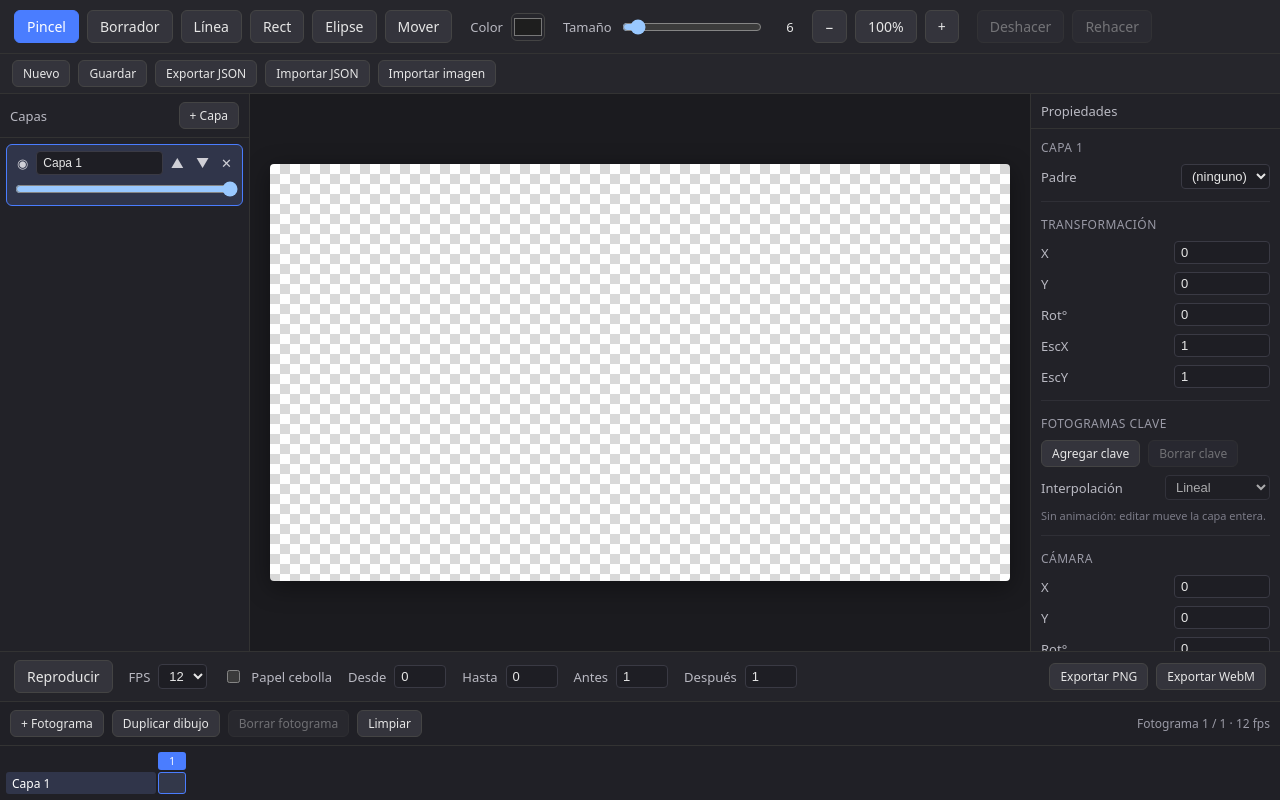
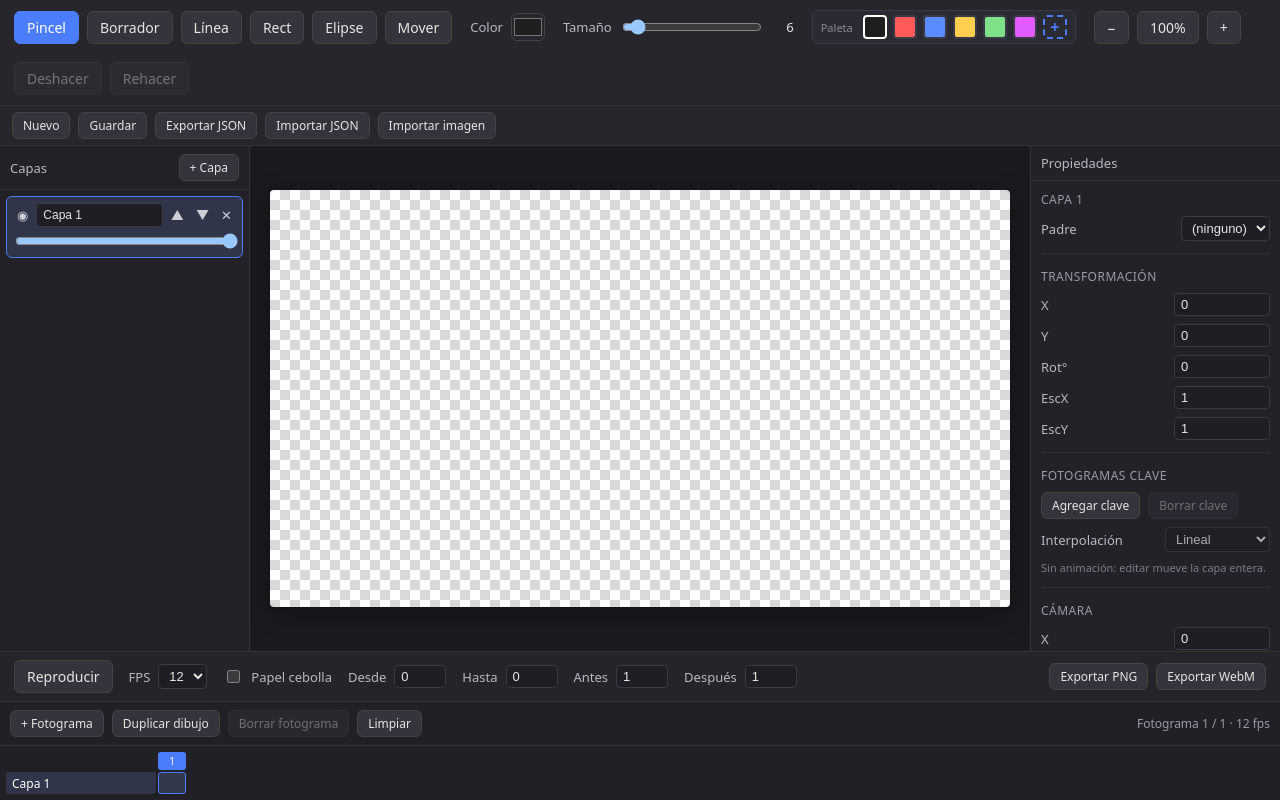
Before and after one commit to horaciolidity/animedit, a React (Vite) app: page / in a window 1280 px wide. Built offline with nearby package versions, Linux system fonts and the light colour scheme.

Commit message:
Fase 11: paleta de colores del proyecto con swatches y selección

```diff
--- a/src/App.tsx
+++ b/src/App.tsx
@@ -129,7 +129,7 @@ export function App() {
 
   return (
     <div className="app">
-      <Toolbar onUndo={undo} onRedo={redo} canUndo={canUndo} canRedo={canRedo} />
+      <Toolbar engine={engine} onUndo={undo} onRedo={redo} canUndo={canUndo} canRedo={canRedo} />
       <ProjectBar engine={engine} />
       <div className="main">
         <LayerPanel engine={engine} />
--- a/src/components/Toolbar.tsx
+++ b/src/components/Toolbar.tsx
@@ -1,8 +1,11 @@
 import { useToolStore } from '../state/toolStore';
 import { useUiStore } from '../state/uiStore';
+import { useProject } from '../hooks/useProject';
+import type { EditorEngine } from '../core/editor';
 import type { EditorTool } from '../model/types';
 
 interface ToolbarProps {
+  engine: EditorEngine;
   onUndo: () => void;
   onRedo: () => void;
   canUndo: boolean;
@@ -20,7 +23,9 @@ const TOOLS: { kind: EditorTool; label: string; hint: string }[] = [
 
 const SHAPE_TOOLS: EditorTool[] = ['brush', 'eraser', 'line', 'rect', 'ellipse'];
 
-export function Toolbar({ onUndo, onRedo, canUndo, canRedo }: ToolbarProps) {
+const PALETTE_DEFAULT = ['#1e1e1e', '#ff5b5b', '#5b8cff', '#ffcf4d', '#7fe08a', '#e25bff'];
+
+export function Toolbar({ engine, onUndo, onRedo, canUndo, canRedo }: ToolbarProps) {
   const tool = useToolStore((s) => s.tool);
   const color = useToolStore((s) => s.color);
   const size = useToolStore((s) => s.size);
@@ -30,6 +35,9 @@ export function Toolbar({ onUndo, onRedo, canUndo, canRedo }: ToolbarProps) {
   const zoom = useUiStore((s) => s.zoom);
   const resetView = useUiStore((s) => s.resetView);
   const zoomAt = useUiStore((s) => s.zoomAt);
+
+  const project = useProject(engine);
+  const palette = project.palette ?? PALETTE_DEFAULT;
 
   const showStyling = SHAPE_TOOLS.includes(tool);
 
@@ -70,6 +78,30 @@ export function Toolbar({ onUndo, onRedo, canUndo, canRedo }: ToolbarProps) {
               <span className="size-value">{size}</span>
             </label>
           </div>
+
+          <div className="group palette-group">
+            <span className="palette-label">Paleta</span>
+            {palette.map((c, i) => (
+              <button
+                key={i}
+                className={`palette-swatch ${color === c ? 'active' : ''}`}
+                style={{ backgroundColor: c }}
+                onClick={() => setColor(c)}
+                onMouseDown={(e) => e.preventDefault()}
+                title={c}
+              />
+            ))}
+            <button
+              className="palette-swatch palette-add"
+              onClick={() => {
+                setColor(color);
+                void engine.addPaletteColor(color);
+              }}
+              title="Agregar color a la paleta"
+            >
+              +
+            </button>
+          </div>
         </>
       ) : null}
 
--- a/src/core/editor.ts
+++ b/src/core/editor.ts
@@ -120,6 +120,14 @@ export class EditorEngine {
     this.commit('camera-easing', project.setCameraKeyframeEasing(this.state, frame, easing));
   }
 
+  addPaletteColor(color: string): void {
+    this.commit('palette-add', project.addPaletteColor(this.state, color));
+  }
+
+  removePaletteColor(index: number): void {
+    this.commit('palette-remove', project.removePaletteColor(this.state, index));
+  }
+
   setTransformValue(layerId: string, frame: number, transform: Transform): void {
     this.commit('transform', project.setTransformAtFrame(this.state, layerId, frame, transform));
   }
--- a/src/core/persistence.ts
+++ b/src/core/persistence.ts
@@ -149,6 +149,9 @@ export function normalizeProject(raw: unknown): Project | null {
     height: Math.max(1, Math.floor(num(record.height, fallback.height))),
     fps: Math.min(60, Math.max(1, Math.floor(num(record.fps, fallback.fps)))),
     camera: normalizeCamera(record.camera),
+    palette: Array.isArray(record.palette)
+      ? (record.palette as unknown[]).filter((c): c is string => typeof c === 'string')
+      : fallback.palette,
     layers: layers.length > 0 ? layers : fallback.layers,
   };
 }
--- a/src/core/project.ts
+++ b/src/core/project.ts
@@ -44,6 +44,7 @@ export function createProject(width = 1280, height = 720, fps = 12): Project {
     height,
     fps,
     camera: { transform: { ...IDENTITY }, keyframes: [] },
+    palette: ['#1e1e1e', '#ff5b5b', '#5b8cff', '#ffcf4d', '#7fe08a', '#e25bff'],
     layers: [createLayer('Capa 1', 1)],
   };
 }
@@ -291,6 +292,18 @@ export function setCameraKeyframeEasing(project: Project, frame: number, easing:
   };
 }
 
+export function addPaletteColor(project: Project, color: string): Project {
+  if (project.palette.includes(color)) return project;
+  return { ...project, palette: [...project.palette, color] };
+}
+
+export function removePaletteColor(project: Project, index: number): Project {
+  return {
+    ...project,
+    palette: project.palette.filter((_, i) => i !== index),
+  };
+}
+
 export function appendFrame(project: Project): Project {
   return {
     ...project,
--- a/src/index.css
+++ b/src/index.css
@@ -448,3 +448,61 @@ button {
   font-size: 12px;
   padding: 4px 10px;
 }
+
+.palette-group {
+  display: flex;
+  align-items: center;
+  gap: 6px;
+  padding: 4px 8px;
+  background: #2a2a32;
+  border-radius: 6px;
+  border: 1px solid #3a3a46;
+}
+
+.palette-label {
+  font-size: 11px;
+  color: #8a8a96;
+  margin-right: 4px;
+}
+
+.palette-swatch {
+  width: 24px;
+  height: 24px;
+  border: 2px solid #3a3a46;
+  border-radius: 4px;
+  cursor: pointer;
+  padding: 0;
+  display: flex;
+  align-items: center;
+  justify-content: center;
+}
+
+.palette-swatch.active {
+  border-color: #fff;
+  box-shadow: 0 0 0 2px #2a2a32;
+}
+
+.palette-swatch:hover:not(.active) {
+  border-color: #4a7dff;
+}
+
+.palette-add {
+  width: 24px;
+  height: 24px;
+  border: 2px dashed #4a7dff;
+  border-radius: 4px;
+  background: transparent;
+  color: #4a7dff;
+  font-weight: bold;
+  cursor: pointer;
+  display: flex;
+  align-items: center;
+  justify-content: center;
+  font-size: 16px;
+  line-height: 1;
+}
+
+.palette-add:hover {
+  background: #4a7dff;
+  color: #fff;
+}
--- a/src/model/types.ts
+++ b/src/model/types.ts
@@ -71,5 +71,6 @@ export interface Project {
   height: number;
   fps: number;
   camera: Camera;
+  palette: string[];
   layers: Layer[];
 }
```
